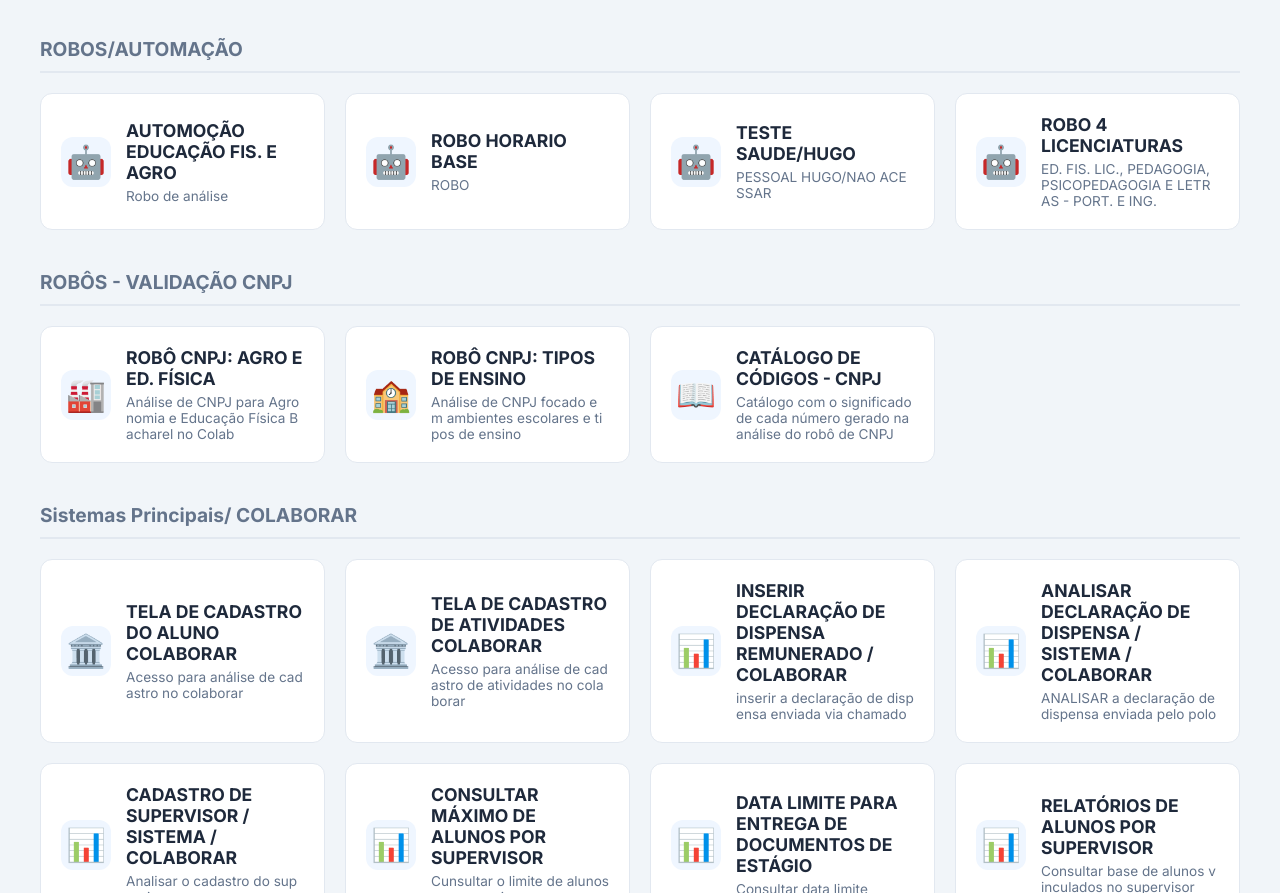
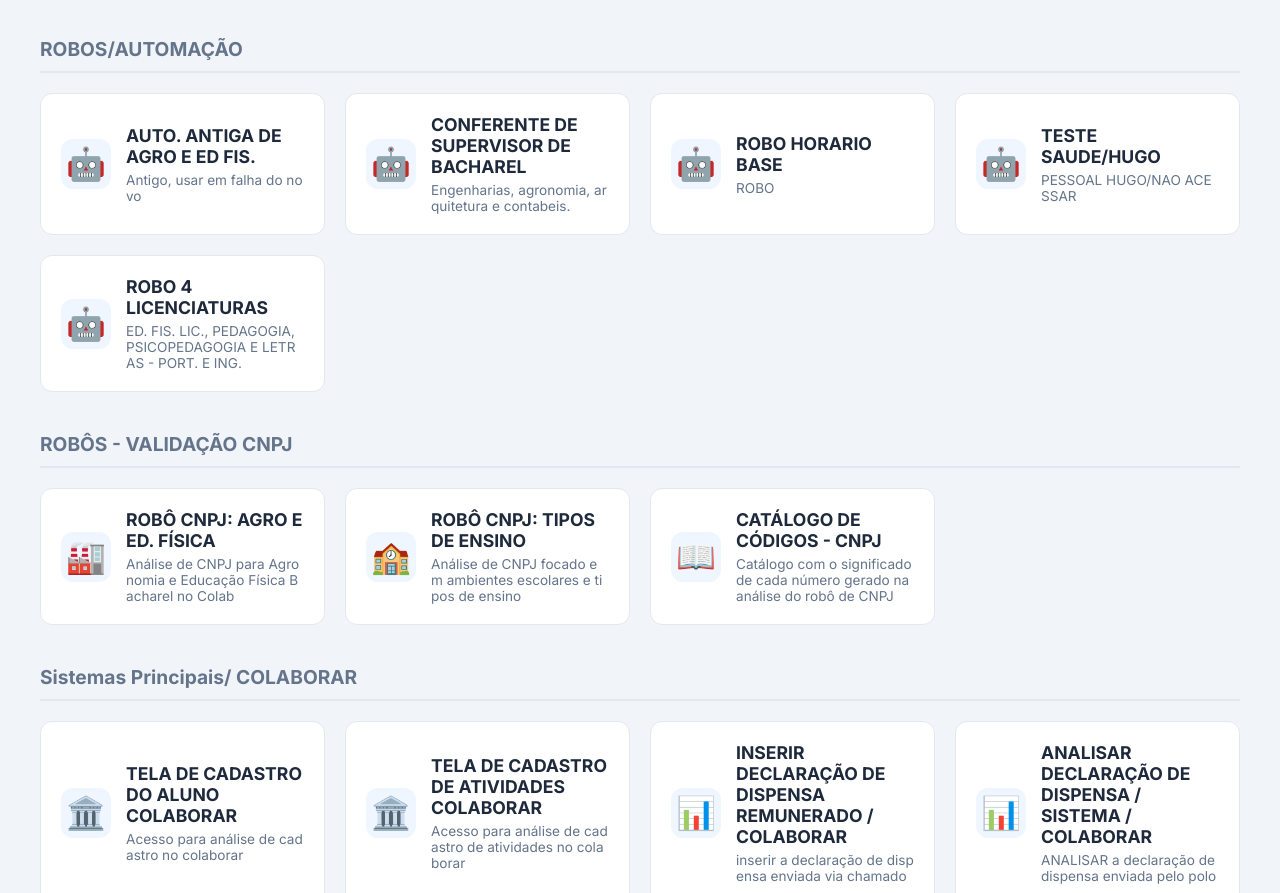
Before and after one commit to altashabilidadeshugo-max/hucentralink, a plain HTML site: page index.html in a window 1280 px wide. Shown: the part 1828-2721 px from the top of the page. Drawn offline with Linux system fonts and the light colour scheme.

Commit message:
Update index.html

```diff
--- a/index.html
+++ b/index.html
@@ -283,11 +283,18 @@
 
 
                {
-                title: "AUTOMOÇÃO EDUCAÇÃO FIS. E AGRO",
+                title: "AUTO. ANTIGA DE AGRO E ED FIS.",
                 url: "https://altashabilidadeshugo-max.github.io/ROBOEDUCA-O-FISICA/",
                 category: "ROBOS/AUTOMAÇÃO",
                 emoji: "🤖",
-                desc: "Robo de análise"
+                desc: "Antigo, usar em falha do novo"
+            },
+                  {
+                title: "CONFERENTE DE SUPERVISOR DE BACHAREL",
+                url: "https://altashabilidadeshugo-max.github.io/conferente-de-supervisor-bacharel-/",
+                category: "ROBOS/AUTOMAÇÃO",
+                emoji: "🤖",
+                desc: "Engenharias, agronomia, arquitetura e contabeis."
             },
             {
                 title: "Leitor de PDF",
```
